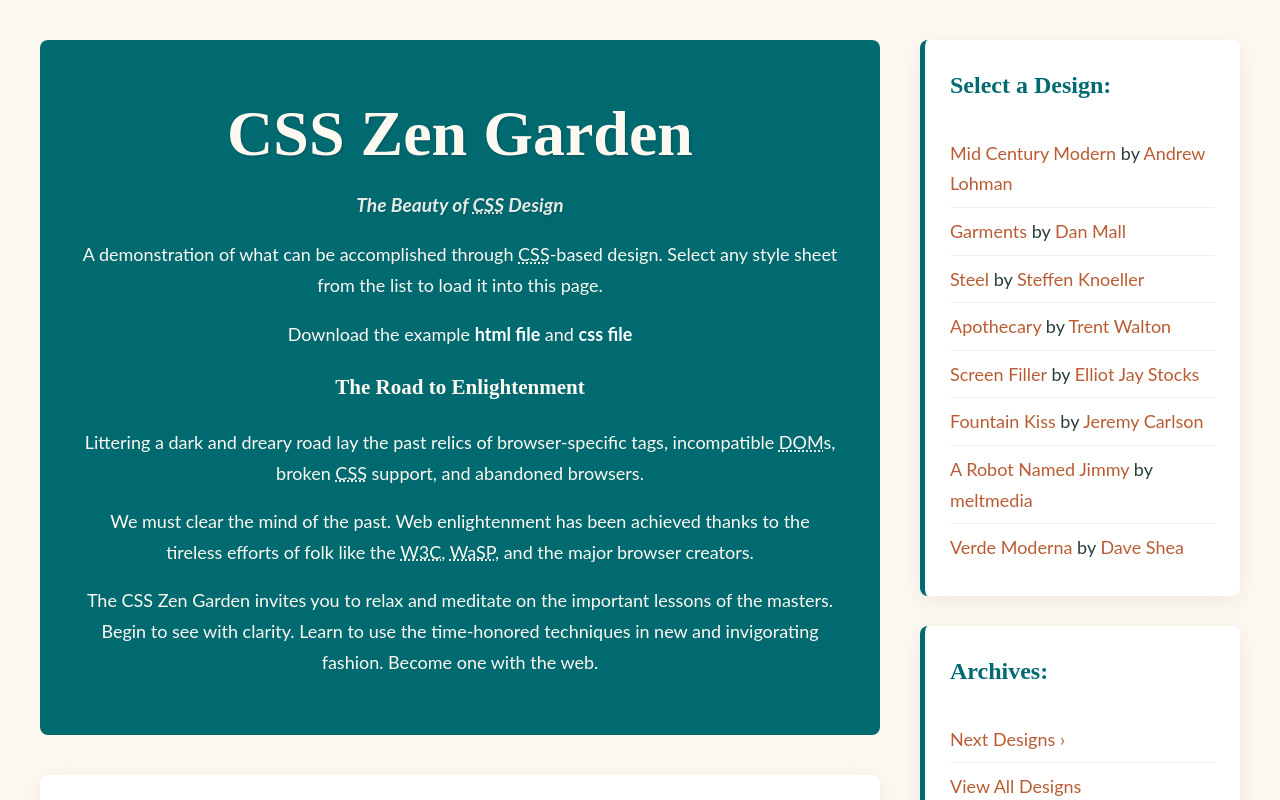
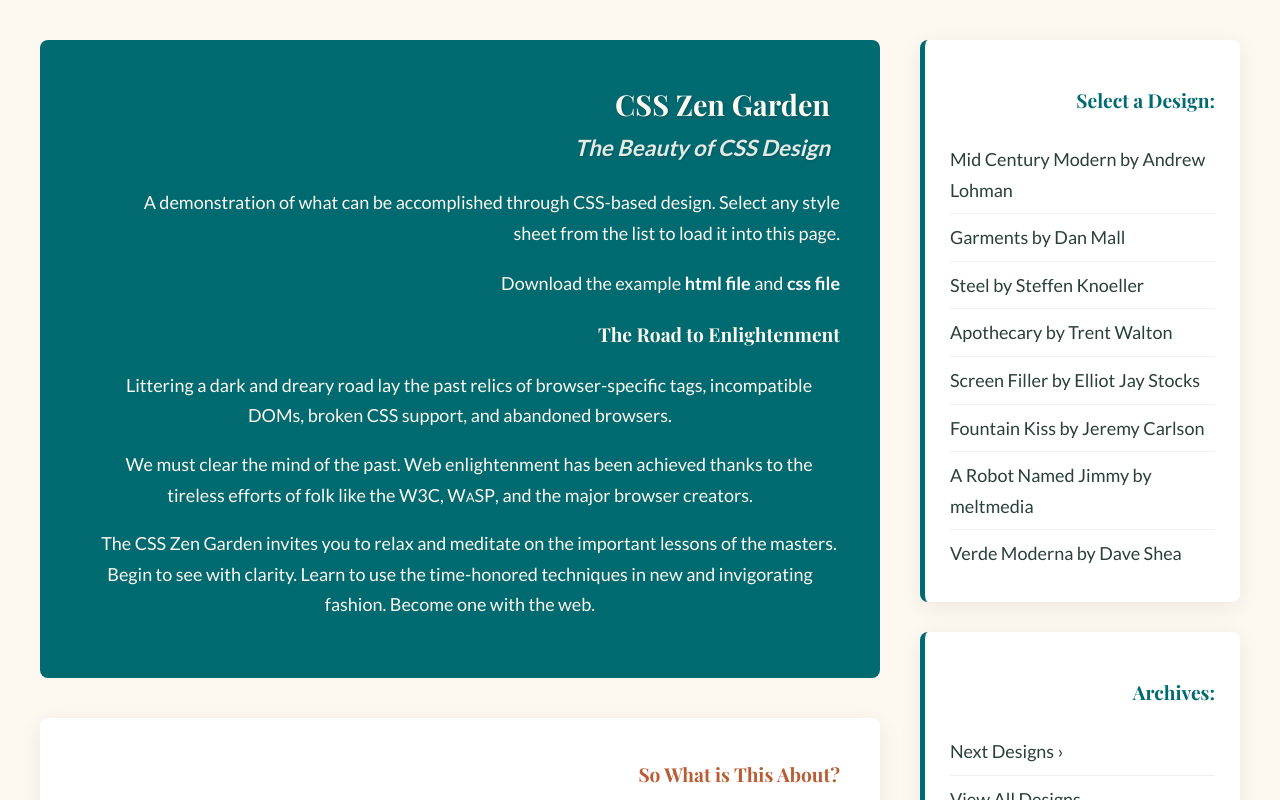
Before and after one commit to fabricio-milanio/desenvolve-introducao-web, a plain HTML site: page Exercícios CSS/Zen Garden/zen_garden.html in a window 1280 px wide. Shown: the top 800 px of the page. Drawn offline with nearby package versions, Linux system fonts and the light colour scheme.

Commit message:
estilização textual zen garden

```diff
--- a/Exercícios CSS/Zen Garden/style.css
+++ b/Exercícios CSS/Zen Garden/style.css
@@ -1,3 +1,12 @@
+/* ----------------------------------
+   CSS Zen Garden - Tema: Gabinete Art Nouveau
+   Versão com Exercícios de Estilização Textual
+   ---------------------------------- */
+
+/* --- 1. Importação de Fontes e Definição de Variáveis --- */
+
+@import url('https://fonts.googleapis.com/css2?family=Lato:wght@400;700&family=Playfair+Display:wght@700&display=swap');
+
 :root {
     --fundo-creme: #FDF8F0;
     --texto-verde-escuro: #2A3F3A;
@@ -5,8 +14,11 @@
     --destaque-teal: #006A71;
 
     --fonte-titulos: 'Playfair Display', serif;
-    --fonte-corpo: 'Lato', sans-serif;
+    --fonte-corpo: 'Lato', sans-serif; /* EXERCÍCIO 1b: Fonte sans-serif já definida */
 }
+
+
+/* --- 2. Estilos Globais e Tipografia Base --- */
 
 body {
     background-color: var(--fundo-creme);
@@ -15,6 +27,11 @@ body {
     font-size: 18px;
     line-height: 1.7;
     margin: 0;
+}
+
+/* --- EXERCÍCIO 1c: Indente os parágrafos em 1em --- */
+p {
+    text-indent: 1em;
 }
 
 a {
@@ -28,10 +45,27 @@ a:hover {
     text-decoration: underline;
 }
 
+/* --- EXERCÍCIO 2: Títulos --- */
 h1, h2, h3, h4, h5, h6 {
     font-family: var(--fonte-titulos);
+    text-align: right; /* Alinhamento de todos os títulos à direita */
+}
+/* Definição de tamanhos específicos */
+h1 { font-size: 1.8rem; } /* EXERCÍCIO 2a */
+h2 { font-size: 1.4rem; } /* EXERCÍCIO 2b */
+h3 { font-size: 1.2rem; } /* EXERCÍCIO 2c */
+
+/* --- EXERCÍCIO 4: Abreviaturas em small-caps --- */
+abbr {
+    font-variant: small-caps;
+    text-decoration: none; /* Opcional: remove o sublinhado pontilhado padrão */
+    cursor: help; /* Opcional: mantém a dica visual de que é uma abreviatura */
 }
 
+
+/* --- 3. Layout Principal em Grid --- */
+
+/* EXERCÍCIO 1a: Tamanho fixo da página já definido pelo max-width */
 .page-wrapper {
     display: grid;
     max-width: 1400px;
@@ -49,6 +83,10 @@ h1, h2, h3, h4, h5, h6 {
 .main { grid-area: main; }
 .sidebar { grid-area: sidebar; }
 
+
+/* --- 4. Estilização das Seções --- */
+
+/* Cabeçalho */
 .intro {
     background-color: var(--destaque-teal);
     color: var(--fundo-creme);
@@ -56,29 +94,34 @@ h1, h2, h3, h4, h5, h6 {
     text-align: center;
     border-radius: 8px;
 }
-
+/* Ajustando os títulos do header para obedecer à regra geral de alinhamento */
 .intro h1, .intro h2 {
     color: var(--fundo-creme);
-    margin: 0;
+    margin: 0 auto;
+    padding: 0 10px;
     text-shadow: 1px 1px 3px rgba(0,0,0,0.2);
+    text-align: right; /* Forçando o alinhamento do exercício */
 }
-
-.intro h1 {
-    font-size: 4rem;
-}
-
 .intro h2 {
     font-family: var(--fonte-corpo);
     font-style: italic;
-    font-size: 1.2rem;
     opacity: 0.9;
 }
-
 .intro a {
     color: #fff;
     font-weight: bold;
 }
 
+/* --- EXERCÍCIO 3a: Alinhamento da seção de resumo --- */
+.summary {
+    text-align: right; /* Alinhado à direita para consistência */
+}
+.summary p {
+    margin-top: 20px;
+}
+
+
+/* Conteúdo Principal */
 .main {
     background-color: #fff;
     padding: 40px;
@@ -87,21 +130,25 @@ h1, h2, h3, h4, h5, h6 {
 }
 
 .main h3 {
-    font-size: 2.2rem;
     color: var(--destaque-cobre);
     margin-top: 2em;
     padding-bottom: 0.5em;
     border-bottom: 1px solid #eee;
 }
-
 .main h3:first-child {
     margin-top: 0;
 }
 
+/* --- EXERCÍCIO 3b: Espaçamento entre linhas da seção principal --- */
+.main p {
+    line-height: 1.5;
+}
+
+
+/* Barra Lateral (Sidebar) */
 .sidebar {
     background-color: transparent;
 }
-
 .sidebar .wrapper > div {
     background-color: #fff;
     padding: 25px;
@@ -110,19 +157,14 @@ h1, h2, h3, h4, h5, h6 {
     box-shadow: 0 5px 25px rgba(0,0,0,0.07);
     border-left: 5px solid var(--destaque-teal);
 }
-
 .sidebar h3 {
-    font-size: 1.5rem;
-    margin-top: 0;
     color: var(--destaque-teal);
 }
-
 .sidebar ul {
     list-style: none;
     padding: 0;
     margin: 0;
 }
-
 .sidebar li {
     padding: 8px 0;
     border-bottom: 1px solid #f0f0f0;
@@ -130,7 +172,17 @@ h1, h2, h3, h4, h5, h6 {
 .sidebar li:last-child {
     border-bottom: none;
 }
+.sidebar a {
+    color: var(--texto-verde-escuro);
+    font-weight: normal;
+}
+.sidebar a:hover {
+    color: var(--destaque-cobre);
+    text-decoration: underline;
+}
 
+
+/* Rodapé */
 footer {
     text-align: center;
     margin-top: 20px;
@@ -138,7 +190,13 @@ footer {
     font-size: 0.9em;
     color: #777;
 }
+footer a {
+    color: var(--destaque-cobre);
+    font-weight: normal;
+}
 
+
+/* --- 5. Responsividade --- */
 @media (max-width: 1024px) {
     .page-wrapper {
         grid-template-columns: 1fr;
@@ -149,6 +207,4 @@ footer {
         padding: 20px;
         gap: 20px;
     }
-
-    .intro h1 { font-size: 3rem; }
 }
```
